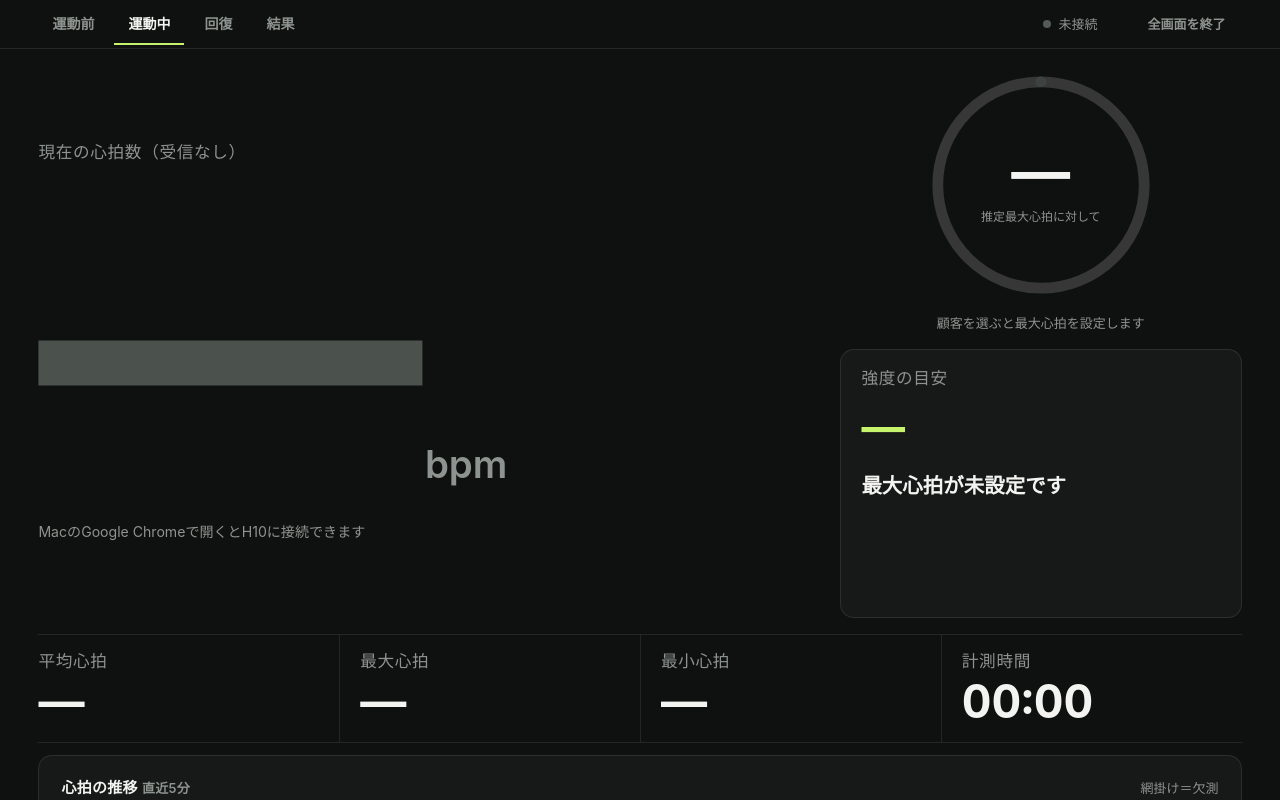
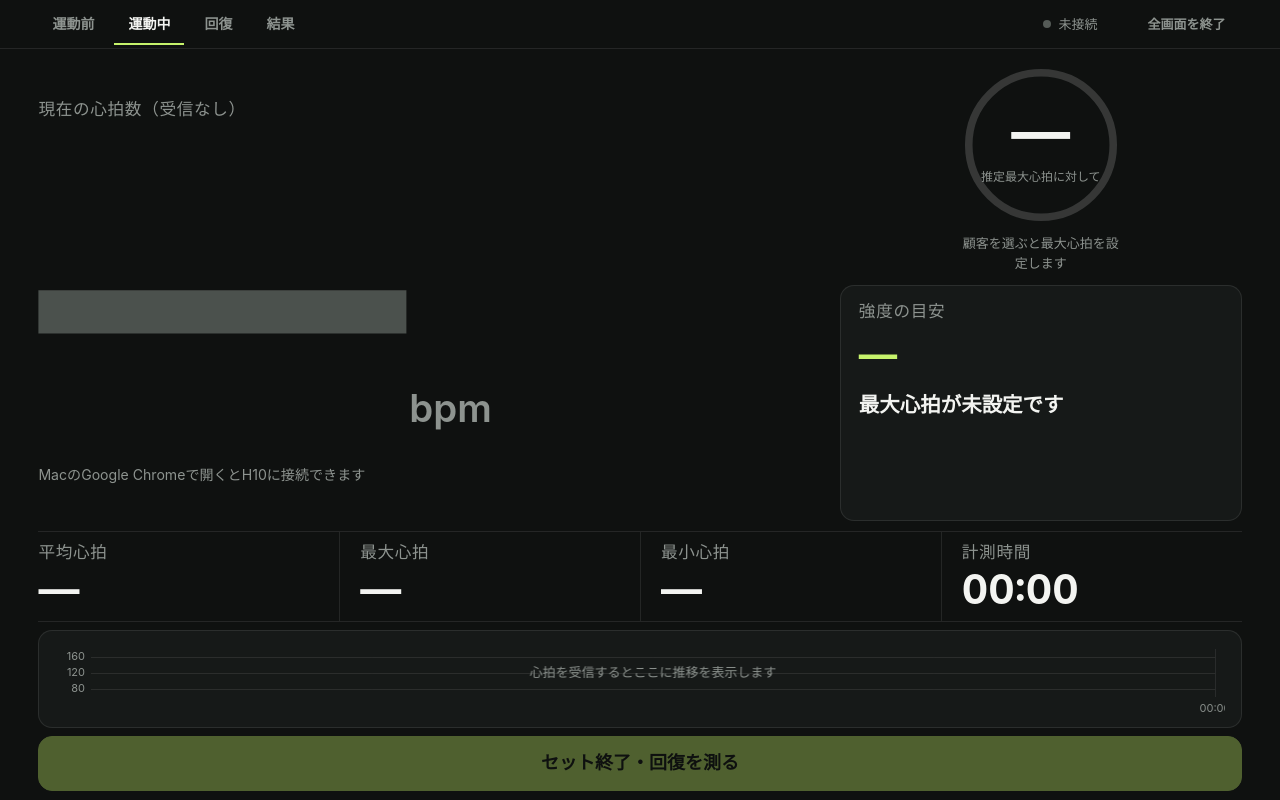
Before and after one commit to aceboy1016/pulse-h10, a plain HTML site: page index.html in a window 1280 px wide. Both pictures are taken after a click on the button "全画面". Shown: the top 800 px of the page. Drawn offline with Linux system fonts and the light colour scheme.

Commit message:
Fullscreen: fit exercise view on one screen

```diff
--- a/style.css
+++ b/style.css
@@ -233,34 +233,45 @@ body.fs .tabs button[role=tab] { padding: 10px 14px 8px; font-size: 14px; }
 .fsinfo { margin-left: auto; align-items: center; gap: 16px; color: var(--dim); font-size: 14px; white-space: nowrap; }
 .fsinfo .state { margin: 0; }
 .fsexit { margin-left: 12px; }
-body.fs main { max-width: none; padding: 2vh 3vw 3vh; }
+body.fs main { max-width: none; padding: 1.5vh 3vw 1vh; }
 
-body.fs #view-exercise .live { grid-template-columns: minmax(0, 1.9fr) minmax(0, 1fr); gap: 2vh 3vw; align-items: center; }
+/* 運動中：1画面に収める（心拍の数字を最優先で大きく） */
+body.fs #view-exercise.active { display: flex; flex-direction: column; height: calc(100vh - 46px - 3vh); }
+body.fs #view-exercise .live { flex: 1 1 auto; min-height: 0; grid-template-columns: minmax(0, 1.9fr) minmax(0, 1fr); grid-template-rows: auto 1fr; gap: 1.5vh 3vw; align-items: center; }
 body.fs #view-exercise .live .hrbox { grid-column: 1; grid-row: 1 / span 2; }
-body.fs #view-exercise .ringbox { max-width: min(260px, 30vh); }
-body.fs #view-exercise .num { font-size: min(30vw, 52vh); }
+body.fs #view-exercise .ringbox { max-width: min(240px, 21vh); }
+body.fs #profileLine { margin-top: 4px; }
+body.fs #view-exercise .num { font-size: min(29vw, 46vh); }
 body.fs .hrnum .unit { font-size: clamp(28px, 3vw, 60px); }
 body.fs .label { font-size: clamp(14px, 1.3vw, 20px); }
 body.fs #hrSub { font-size: clamp(13px, 1.1vw, 18px); }
-body.fs .intensity { padding: 2vh 1.6vw; }
-body.fs .intensity h3 { font-size: clamp(32px, 3.4vw, 60px); }
+body.fs .intensity { padding: 1.6vh 1.4vw; align-self: stretch; }
+body.fs .intensity h3 { font-size: clamp(30px, 3vw, 54px); margin: 0 0 4px; }
 body.fs .zdesc { font-size: clamp(17px, 1.6vw, 28px); }
 body.fs .ztalk { font-size: clamp(15px, 1.3vw, 22px); }
-body.fs .figure { height: clamp(70px, 10vh, 120px); }
-body.fs .statsrow { margin: 2vh 0 1.5vh; }
-body.fs .stat { font-size: clamp(34px, 3.6vw, 64px); }
-body.fs #view-exercise .chart { height: clamp(120px, 16vh, 220px); }
-body.fs #startRecovery { margin-top: 1.5vh; }
+body.fs .figure { height: clamp(48px, 7vh, 90px); margin: 1vh 0 .5vh; }
+body.fs #zoneExample { font-size: 12px; }
+body.fs #view-exercise .statsrow { margin: 1.2vh 0 1vh; flex: none; }
+body.fs .statsrow > div { padding-top: 1vh; padding-bottom: 1vh; }
+body.fs .stat { font-size: clamp(30px, 3.2vw, 56px); }
+body.fs #view-exercise .chartcard { flex: none; padding: 1vh 1.2vw; }
+body.fs #view-exercise .chartcard .chart-head { display: none; }
+body.fs #view-exercise .chart { height: clamp(70px, 10vh, 160px); }
+body.fs #startRecovery { flex: none; margin-top: 1vh; padding: 1.6vh; }
 
+/* 回復 */
 body.fs #view-recovery .live.rec { grid-template-columns: minmax(220px, .8fr) minmax(0, 1.7fr) minmax(0, 1fr); }
-body.fs #view-recovery .num { font-size: min(24vw, 42vh); }
-body.fs #view-recovery .ringbox { max-width: min(340px, 36vh); }
+body.fs #view-recovery .num { font-size: min(22vw, 36vh); }
+body.fs #view-recovery .ringbox { max-width: min(320px, 32vh); }
+body.fs #view-recovery .chart { height: clamp(110px, 16vh, 200px); }
+body.fs #view-recovery .btnrow { margin-top: 1.5vh; }
 body.fs .detail { font-size: clamp(20px, 1.9vw, 34px); }
 body.fs .marks td, body.fs .marks th { font-size: clamp(14px, 1.2vw, 20px); }
 
 @media (max-width: 720px) {
   body.fs #view-exercise .live, body.fs #view-recovery .live.rec { grid-template-columns: 1fr; }
   body.fs #view-exercise .live .hrbox { grid-row: auto; }
+  body.fs #view-exercise.active { display: block; height: auto; }
   body.fs .fsinfo #fsCustomer { display: none; }
 }
 
```
